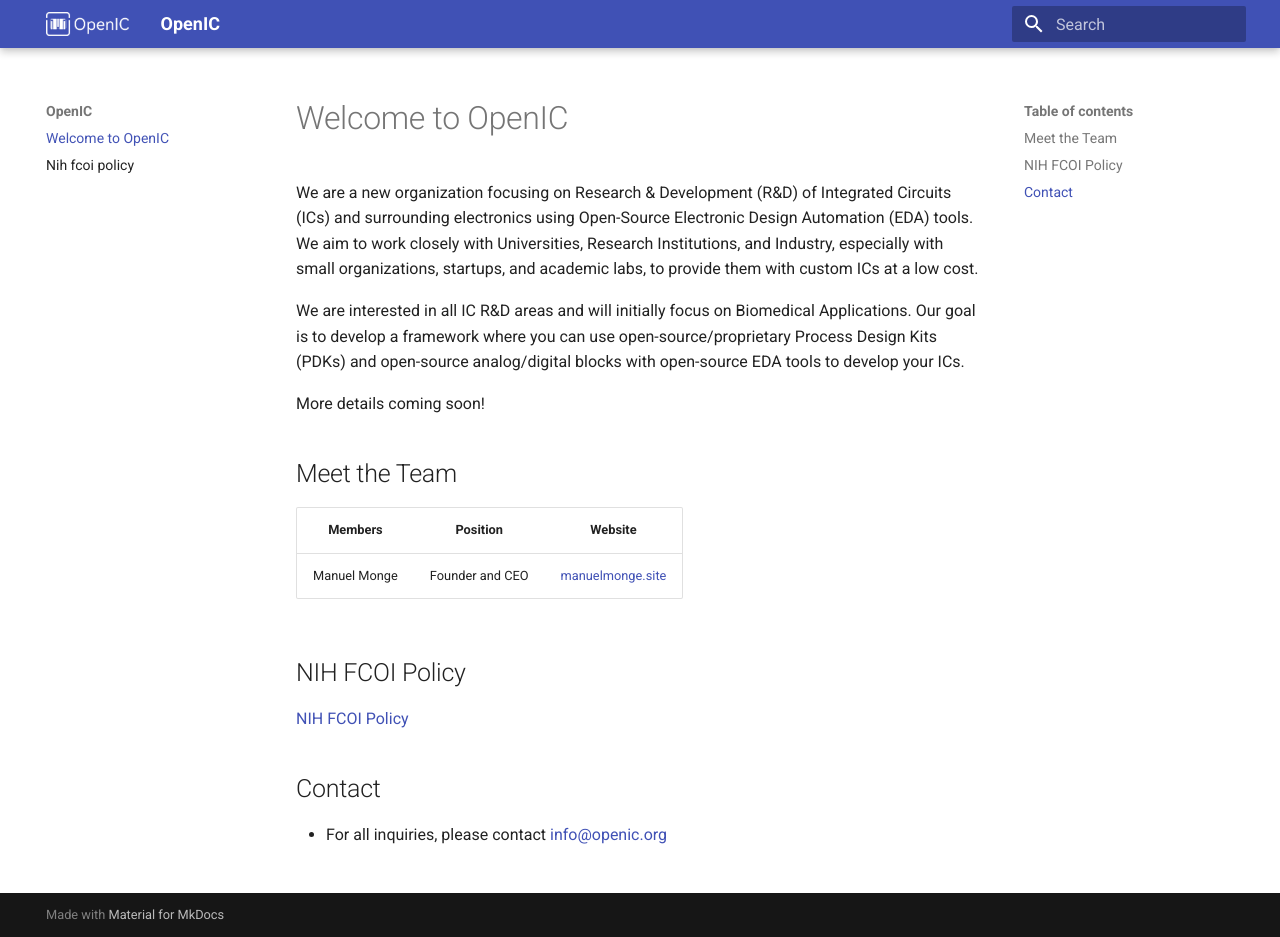
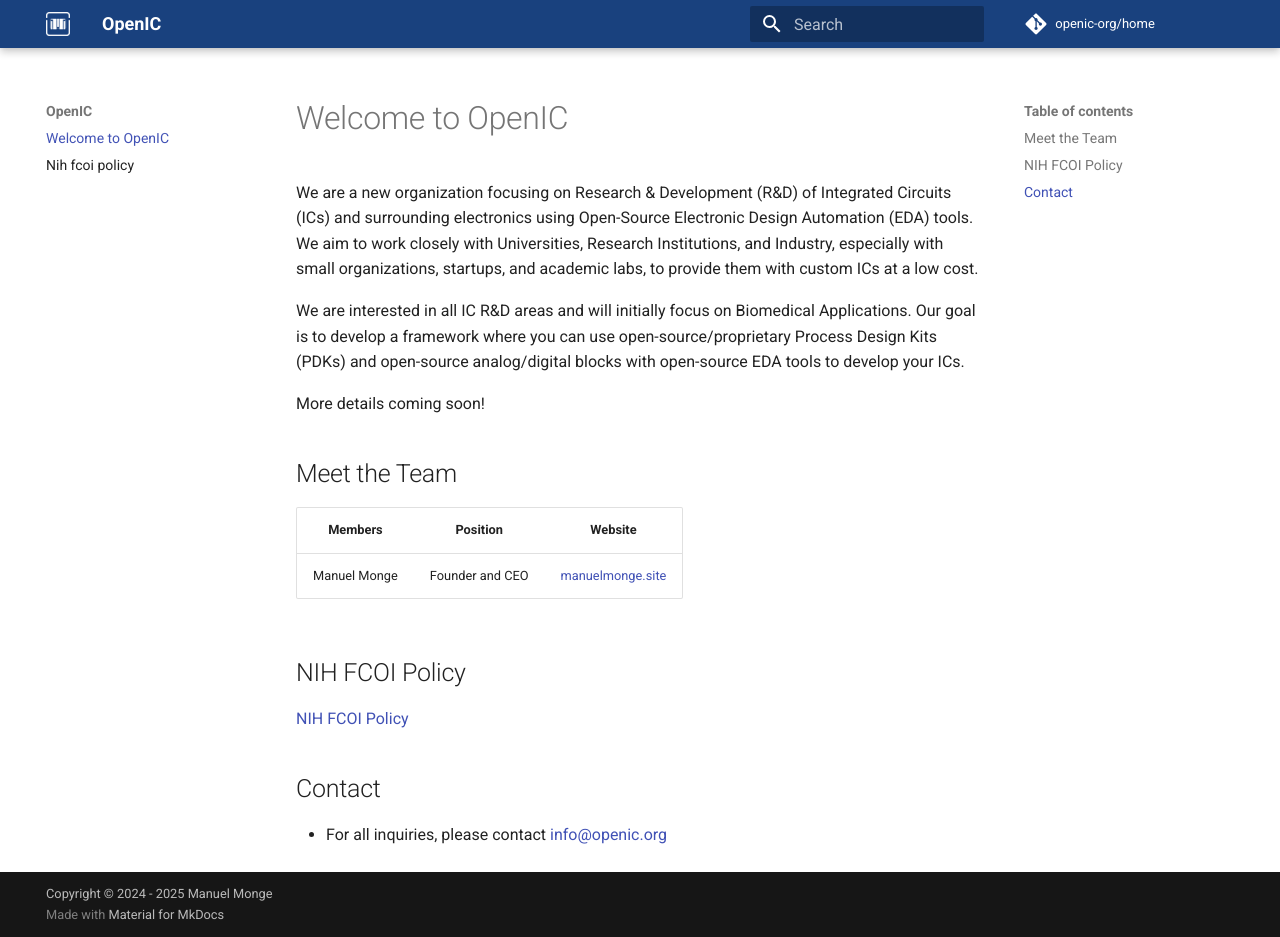
Before and after one commit to openic-org/openic-org.github.io, an MkDocs documentation site: the page built from docs/index.md, in a window 1280 px wide and 937 px high. Built offline with MkDocs 1.6.1 and Material for MkDocs 9.7.7, drawn with Linux system fonts in a browser that asks for light colours; comment, search, counter and statistics services are not loaded.

Commit message:
updating logo and changing primary color

```diff
--- /dev/null
+++ b/docs/stylesheets/extra.css
@@ -0,0 +1,3 @@
+:root  > * {
+  --md-primary-fg-color:        #19417E;
+}
--- a/mkdocs.yml
+++ b/mkdocs.yml
@@ -1,5 +1,17 @@
 site_name: OpenIC
 site_url: https://openic.org
+site_author: Manuel Monge
+
+# Repository
+repo_name: openic-org/home
+repo_url: https://github.com/openic-org/home
+
+# Copyright
+copyright: Copyright &copy; 2024 - 2025 Manuel Monge
+
 theme:
   name: material
   logo: assets/logo.png
+
+extra_css:
+  - stylesheets/extra.css
```
Also changed, not shown: docs/assets/logo.png.
